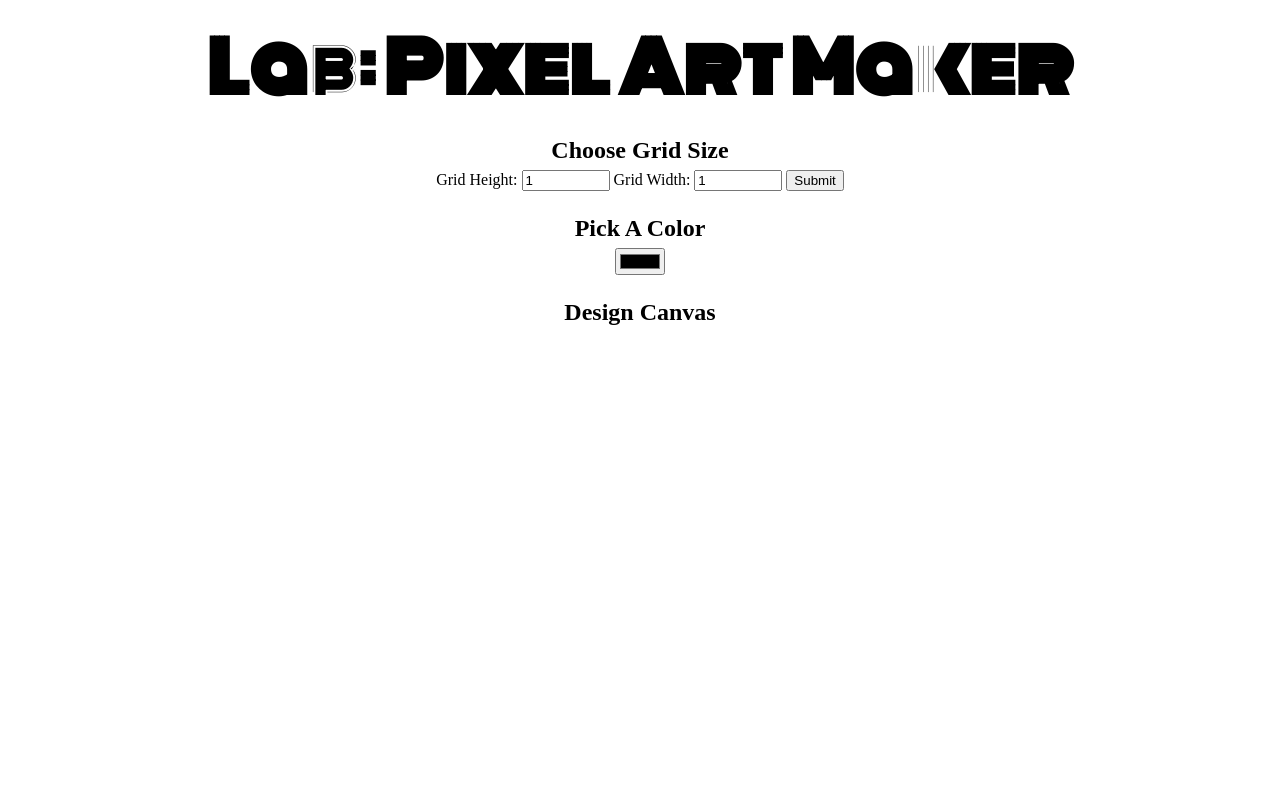
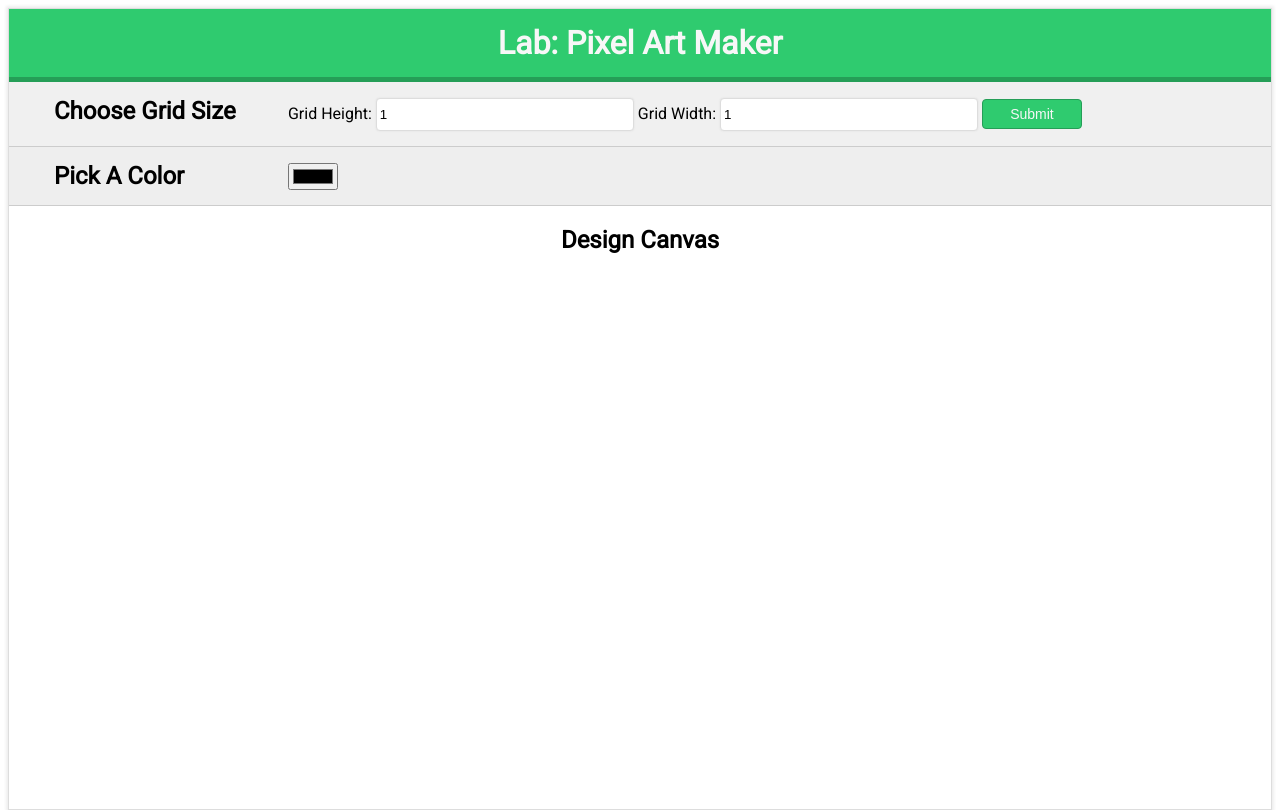
Before and after one commit to udacity/project-pixel-art-maker-starter, a plain HTML site: page index.html in a window 1280 px wide. Drawn offline with nearby package versions, Linux system fonts and the light colour scheme.

Commit message:
fix(pixel-maker): add styles

```diff
--- a/designs.js
+++ b/designs.js
@@ -17,9 +17,9 @@ function makeGrid() {
   gridWidthVal = $('#inputWidth').val();
   colorVal = $('#colorPicker').val();
   //create canvas rows and cols
-  for(let row=0; row < gridWidthVal; row++){
+  for(let row=0; row < gridHeightVal; row++){
     grid.append(document.createElement('tr'));
-    for( let col=0; col < gridHeightVal; col++){
+    for( let col=0; col < gridWidthVal; col++){
       $('tr:last').append(document.createElement('td'));
     }
   }
--- a/index.html
+++ b/index.html
@@ -2,27 +2,31 @@
 <html>
 <head>
     <title>Pixel Art Maker!</title>
-    <link rel="stylesheet" href="https://fonts.googleapis.com/css?family=Monoton">
+    <link href="https://fonts.googleapis.com/css?family=Roboto" rel="stylesheet">
     <link rel="stylesheet" href="styles.css">
 </head>
-<body>
+<body class="pixel-art">
+    <header>
         <h1>Lab: Pixel Art Maker</h1>
-
+    </header>
+    <section class="pixel-art-grid-form">
         <h2>Choose Grid Size</h2>
         <form id="sizePicker">
-        Grid Height:
+            <label for="inputHeight">Grid Height:</label>
             <input type="number" id="inputHeight" name="height" min="1" value="1">
-        Grid Width:
+            <label for="inputWidth">Grid Width:</label>
             <input type="number" id="inputWidth" name="width" min="1" value="1">
             <input type="submit" id="submitGrid">
         </form>
-
+    </section>
+    <section class="pixel-art-color">
         <h2>Pick A Color</h2>
         <input type="color" id="colorPicker">
-
+    </section>
+    <section class="pixel-art-canvas">
         <h2>Design Canvas</h2>
         <table id="pixelCanvas"></table>
-
+    </section>
     <script src="https://ajax.googleapis.com/ajax/libs/jquery/3.3.1/jquery.min.js"></script>
     <script src="designs.js"></script>
 </body>
--- a/styles.css
+++ b/styles.css
@@ -1,40 +1,88 @@
-body {
-    text-align: center;
+html{
+    height: 100%;
 }
-
-h1 {
-    font-family: Monoton;
-    font-size: 70px;
-    margin: 0.2em;
+.pixel-art {
+  display: block;
+  min-height: 100%;
+  font-family: 'Roboto', sans-serif;
+  border: 1px solid;
+  border-color: #dddddd;
+  box-shadow: 0 0 3px 2px #eeeeee;
 }
-
-h2 {
-    margin: 1em 0 0.25em;
+header {
+  padding: 15px 0;
+  background-color: #2fcb6f;
+  border-bottom: 5px solid;
+  border-bottom-color: #259e57;
 }
-
-h2:first-of-type {
-    margin-top: 0.5em;
+.pixel-art h1 {
+  color: #f7f7f7;
+  text-align: center;
+  margin: 0;
 }
-
-table,
-tr,
-td {
-    border: 1px solid black;
+.pixel-art-grid-form,
+.pixel-art-color {
+  display: block;
+  align-items: center;
+  padding: 15px;
+  background-color: #f0f0f0;
+  border-bottom: 1px solid;
+  border-bottom-color: #cccccc;
 }
-
-table {
-    border-collapse: collapse;
-    margin: 0 auto;
+.pixel-art-grid-form h2,
+.pixel-art-color h2 {
+  display: inline-block;
+  min-width: 200px;
+  padding: 0 30px;
+  margin: 0;
+  text-align: left;
 }
-
-tr {
-    height: 20px;
+.pixel-art-grid-form form,
+.pixel-art-color input[type=color] {
+  display: inline;
 }
-
-td {
-    width: 20px;
+.pixel-art-grid-form form input[type=number] {
+  min-width: 250px;
+  padding: 8px 3px;
+  border-radius: 4px;
+  border: 1px solid;
+  border-color: #dddddd;
+  box-shadow: 0 0 2px #dddddd;
 }
-
-input[type=number] {
-    width: 6em;
+.pixel-art-grid-form form input[type=submit] {
+  min-width: 100px;
+  padding: 6px 3px;
+  color: #f7f7f7;
+  font-size: 14px;
+  border-radius: 4px;
+  background-color: #2fcb6f;
+  border: 1px solid;
+  border-color: #259e57;
+  cursor: pointer;
 }
+.pixel-art-grid-form form input[type=submit]:focus {
+  outline: none;
+}
+.pixel-art-color {
+  background-color: #eeeeee;
+}
+.pixel-art-canvas {
+  display: block;
+}
+.pixel-art-canvas h2 {
+  text-align: center;
+}
+.pixel-art-canvas table,
+.pixel-art-canvas tr,
+.pixel-art-canvas td {
+  border: 1px solid;
+  border-color: #000000;
+}
+.pixel-art-canvas table {
+  margin: 20px auto;
+  border-collapse: collapse;
+}
+.pixel-art-canvas td {
+  width: 20px;
+  height: 20px;
+}
```
Lines whose indentation alone changed are shown as unchanged.
